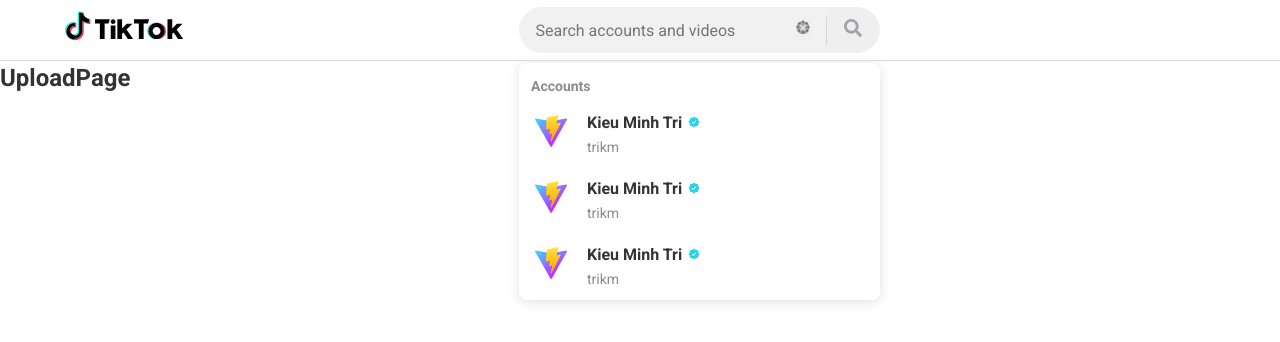
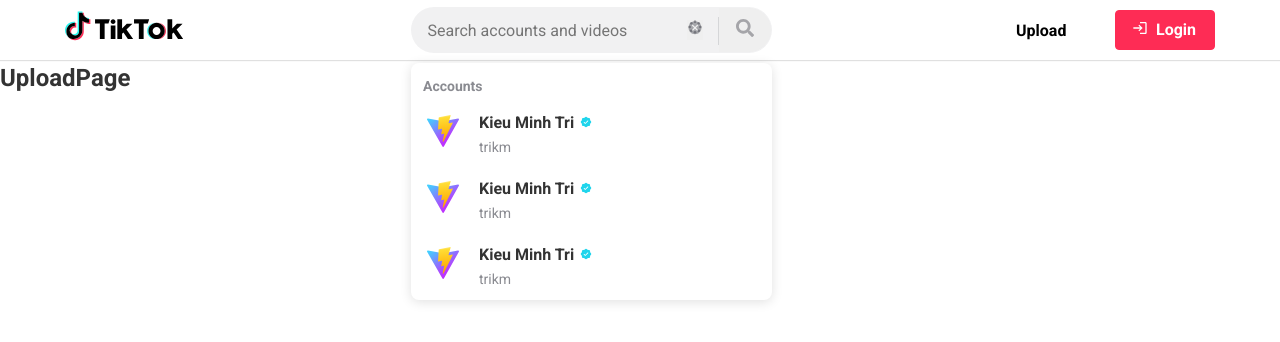
Before and after one commit to trikmgithub/tiktok, a React (Vite) app: page /upload in a window 1280 px wide. Shown: the top 342 px of the page. Built offline with nearby package versions, Linux system fonts and the light colour scheme.

Commit message:
Custimize button

```diff
--- a/src/components/AccountItem/index.jsx
+++ b/src/components/AccountItem/index.jsx
@@ -10,7 +10,7 @@
         <>
             <div className={cx('wrapper')}>
                 <span className={cx('avatar')}>
-                    <img src="public\vite.svg" alt="Username" />
+                    <img src="vite.svg" alt="Username" />
                 </span>
                 <div className={cx('info')}>
                     <h4 className={cx('name')}>
--- /dev/null
+++ b/src/components/Button/Button.module.scss
@@ -0,0 +1,79 @@
+.wrapper {
+    display: inline-flex;
+    align-items: center;
+    font-size: 1.6rem;
+    font-weight: 700;
+    min-width: 100px;
+    padding: 9px 16px;
+    border-radius: 4px;
+    cursor: pointer;
+    background-color: var(--white);
+    border: 1px solid transparent;
+    user-select: none;
+
+    + .wrapper {
+        margin-left: 16px;
+    }
+
+    &.disable {
+        // pointer-events: none;
+        opacity: 0.5;
+    }
+}
+
+.rounded {
+    border-radius: 999px;
+    box-shadow: 0 2px 8px rgb(0 0 0 / 6%);
+    border-color: rgba(22, 24, 35, 0.12);
+
+    &:hover {
+        border-color: rgba(22, 24, 35, 0.02);
+        background-color: rgba(22, 24, 35, 0.03);
+    }
+}
+
+// button types
+.text {
+    &:hover {
+        text-decoration: underline;
+    }
+}
+
+.primary {
+    color: var(--white) !important;
+    background-color: var(--primary);
+    border-color: var(--primary);
+
+    &:hover {
+        border-color: var(--primary);
+        background: linear-gradient(0deg, rgba(0, 0, 0, 0.06), rgba(0, 0, 0, 0.06)), #fe2c55;
+    }
+}
+
+.outline {
+    color: var(--primary);
+    border-color: currentColor;
+    &:hover {
+        background: rgba(0, 0, 0, 0.06);
+        border-color: currentColor;
+    }
+}
+
+// button sizes
+
+.small {
+    min-width: 88px;
+    padding: 4px 16px;
+}
+
+.large {
+    min-width: 140px;
+    padding: 14px 16px;
+}
+
+//
+
+.icon + .title,
+.title + .icon {
+    margin-left: 8px;
+}
--- /dev/null
+++ b/src/components/Button/index.jsx
@@ -0,0 +1,71 @@
+import classNames from 'classnames/bind';
+import styles from './Button.module.scss';
+import { Link } from 'react-router';
+const cx = classNames.bind(styles);
+
+function Button({
+    to,
+    href,
+    onClick,
+
+    disable = false,
+    text = false,
+    primary = false,
+    outline = false,
+
+    small = false,
+    large = false,
+
+    rounded = false,
+
+    className = false,
+    icon = false,
+
+    children,
+    ...passProps
+}) {
+    let Comp = 'button';
+
+    const classes = cx('wrapper', {
+        text,
+        primary,
+        outline,
+        small,
+        large,
+        disable,
+        rounded,
+        [className]: className,
+    });
+
+    const props = {
+        onClick,
+        ...passProps,
+    };
+
+    // remove event listener
+    if (disable) {
+        // delete props.onClick; ==> remove event listener onClick()
+        Object.keys(props).forEach((key) => {
+            if (key.startsWith('on') && typeof props[key] === 'function') {
+                delete props[key];
+            }
+        });
+    }
+
+    if (to) {
+        props.to = to;
+        Comp = Link;
+    } else if (href) {
+        props.href = href;
+        Comp = 'a';
+    }
+
+    return (
+        <Comp className={classes} {...props}>
+            {icon && <span className={cx('icon')}>{icon}</span>}
+            <span className={cx('title')}>{children}</span>
+        </Comp>
+    );
+}
+
+export default Button;
--- a/src/components/GlobalStyles/GlobalStyles.scss
+++ b/src/components/GlobalStyles/GlobalStyles.scss
@@ -5,6 +5,7 @@
     --primary: #fe2c55;
     --black: #000;
     --text-color: #333;
+    --white: #fff;
     //default layout
     --default-layout-header-height: 60px;
 
--- a/src/components/Layout/components/Header/Header.module.scss
+++ b/src/components/Layout/components/Header/Header.module.scss
@@ -98,3 +98,7 @@
         background-color: rgba(22, 24, 35, 0.06);
     }
 }
+
+.custom-login {
+    color: var(--primary);
+}
--- a/src/components/Layout/components/Header/index.jsx
+++ b/src/components/Layout/components/Header/index.jsx
@@ -6,8 +6,9 @@
 import { Wrapper as PopperWrapped } from '~/components/Popper';
 import { useState, useEffect } from 'react';
 import AccountItem from '~/components/AccountItem';
+import Button from '~/components/Button';
 
-const { IoMdCloseCircle, BiLoaderCircle, FaSearch } = icons;
+const { IoMdCloseCircle, BiLoaderCircle, FaSearch, MdLogin } = icons;
 
 const cx = classNames.bind(styles);
 const logo = images.logo;
@@ -55,7 +56,12 @@
                         </button>
                     </div>
                 </Tippy>
-                <div className={cx('actions')}></div>
+                <div className={cx('actions')}>
+                    <Button text>Upload</Button>
+                    <Button primary icon={<MdLogin />}>
+                        Login
+                    </Button>
+                </div>
             </div>
         </header>
     );
--- a/src/utils/icons.jsx
+++ b/src/utils/icons.jsx
@@ -2,12 +2,14 @@
 import { BiLoaderCircle } from 'react-icons/bi';
 import { FaSearch } from 'react-icons/fa';
 import { PiSealCheckFill } from 'react-icons/pi';
+import { MdLogin } from 'react-icons/md';
 
 const icons = {
     IoMdCloseCircle,
     BiLoaderCircle,
     FaSearch,
     PiSealCheckFill,
+    MdLogin,
 };
 
 export default icons;
```
